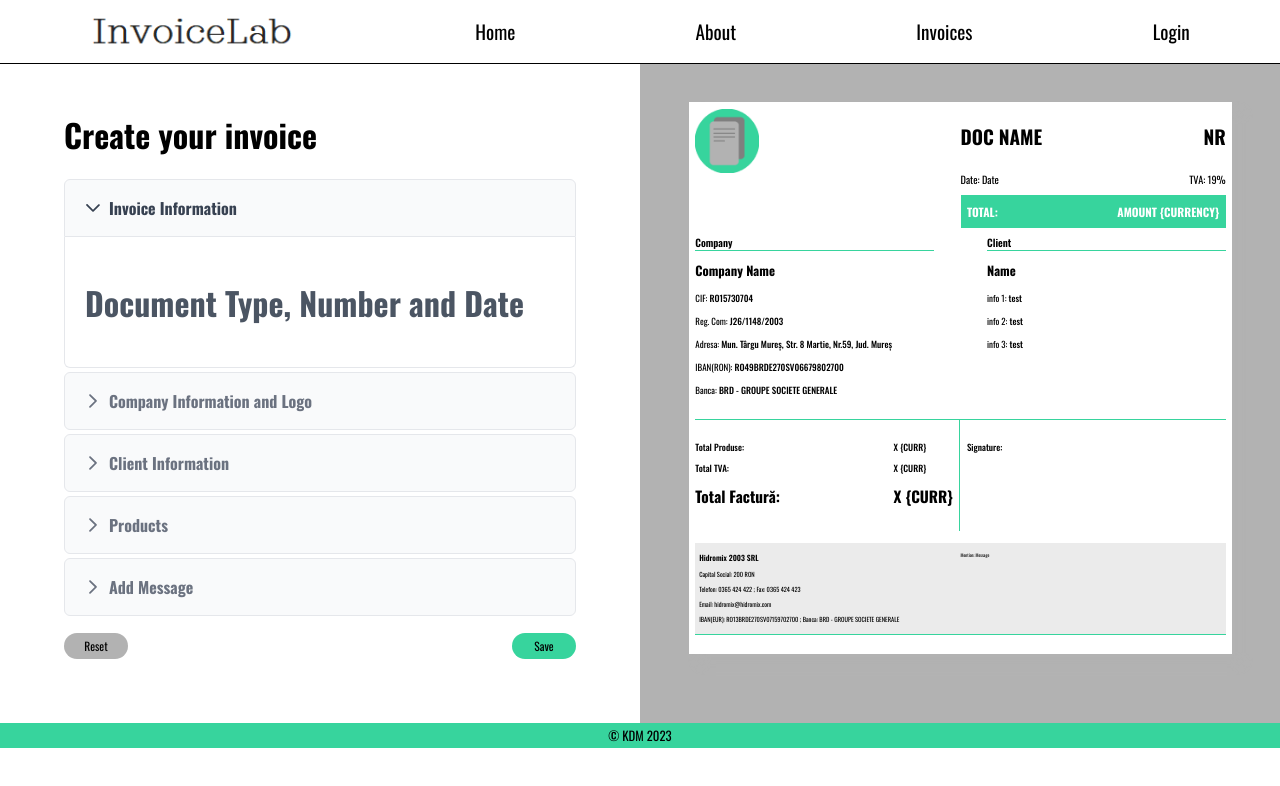
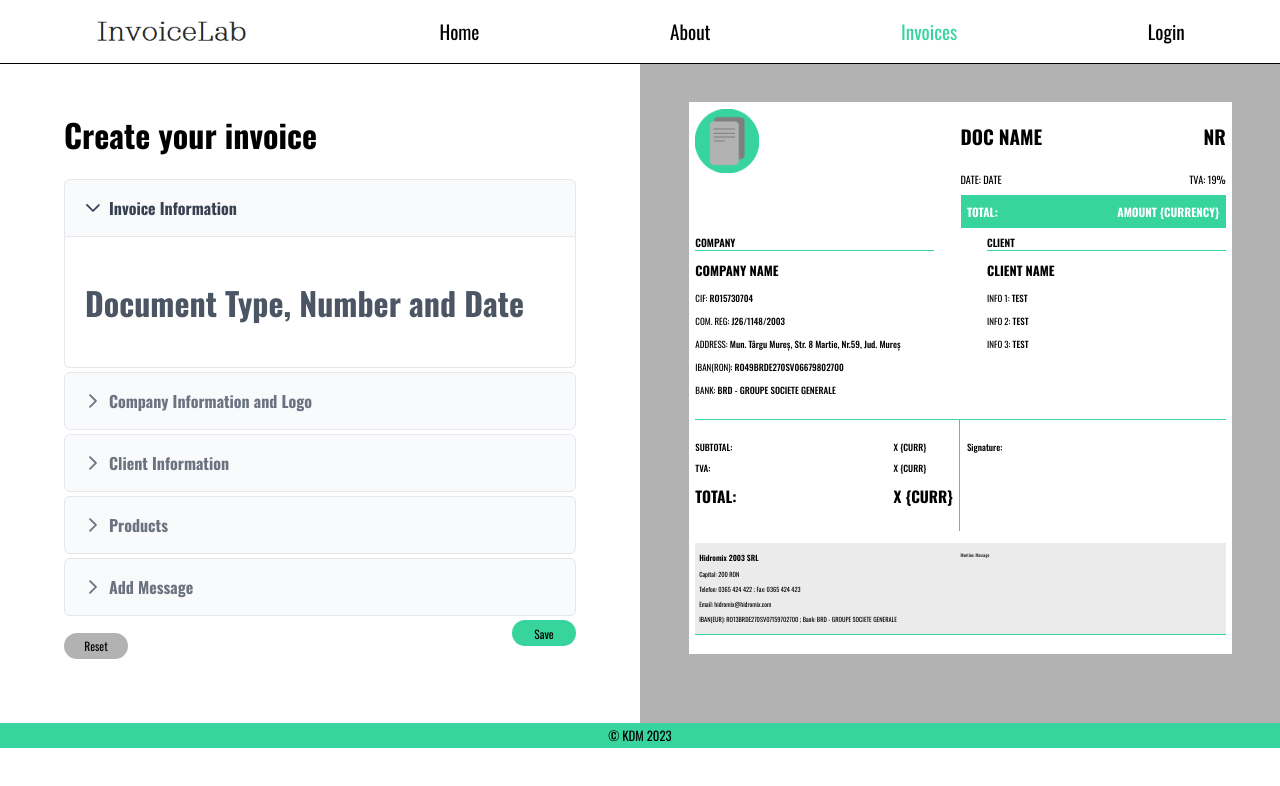
Before and after one commit to Muvesgit/InvoiceLab, a Vue app in the folder client/: page /#/Creator in a window 1280 px wide. Shown: the top 786 px of the page. Built offline with nearby package versions, Linux system fonts and the light colour scheme.

Commit message:
added colored header links, fixed big button

```diff
--- a/client/src/assets/style.css
+++ b/client/src/assets/style.css
@@ -36,7 +36,7 @@ body{
 }
 
 .navigation img{
-  width: 16vw;
+  width: 12vw;
   height: auto;
 }
 
@@ -50,6 +50,10 @@ body{
 .navigation a:hover{
   color: var(--teal);
   text-decoration: underline;
+}
+
+.navigation .selectedNavElement{
+  color: var(--teal);
 }
 
 /* footer */
@@ -181,13 +185,16 @@ body{
 }
 
 .centeredTextWall .primaryButton{
-  margin: 5vw auto 5vw auto;
   padding: 0;
   width: 20vw;
+  margin: 0;
 }
 
 .centeredTextWall a{
+  margin: 5vw auto 5vw auto;
   text-decoration: none;
+  width: 20vw;
+  display: flex;
 }
 
 .aboutPage .centeredTextWall{
@@ -402,6 +409,7 @@ body{
 .centeredButtonSection{
   display: flex;
   justify-content: center;
+  margin-top: 1vw;
 }
 
 .centeredButtonSection h2{
@@ -423,7 +431,6 @@ body{
   background-color: var(--teal);
   width: 10vw;
   height: 5vw;
-  margin-top: 1vw;
   border-radius: 30px;
   display: flex;
   justify-content: center;
@@ -455,6 +462,14 @@ body{
 .smallPrimaryButton h1{
   font-size: .9vw;
   font-weight: 400;
+}
+
+.focusedPrimaryButton{
+  background-color: black;
+}
+
+.focusedPrimaryButton h1{
+  color: white;
 }
 
 
--- a/client/src/views/auth/Auth.vue
+++ b/client/src/views/auth/Auth.vue
@@ -1,5 +1,6 @@
 <template>
-  <MessageWindow v-if="messageBoardContent" v-model:message="messageBoardContent"/>
+<div>
+  <MessageWindow v-if="messageBoardContent" :message="messageBoardContent"/>
 
   <div v-if="!eventBox" class="centeredBoxWall">
     <div class="authBox">
@@ -57,6 +58,7 @@
 
     </div>
   </div>
+</div>
 </template>
 
 <script>
@@ -93,9 +95,6 @@ export default{
 
   },
   methods:{
-    logger(){
-      console.log("hit");
-    },
     async validatedLogin(){
       let validRegex = /^[a-zA-Z0-9.!#$%&'*+/=?^_`{|}~-]+@[a-zA-Z0-9-]+(?:\.[a-zA-Z0-9-]+)*$/;
 
@@ -124,9 +123,7 @@ export default{
         })
         .then((response) => response.json())
         .then((res) => {
-          console.log(res, res.status);
           if(res.status == 201){
-            console.log(res.user);
             localStorage.setItem("loggedUser", JSON.stringify(res.user));
             window.location.reload();
           }
@@ -175,7 +172,6 @@ export default{
         })
         .then((response) => response.json())
         .then((res) => {
-          console.log(res, res.status);
           this.openMessageBoard(res.message);
         })
       }
--- a/client/src/views/pages/Creator.vue
+++ b/client/src/views/pages/Creator.vue
@@ -1,5 +1,6 @@
 <template>
-	<MessageWindow v-if="messageBoardContent" v-model:message="messageBoardContent"/>
+<div>
+	<MessageWindow v-if="messageBoardContent" :message="messageBoardContent"/>
 
 	<div class="creatorTab">
 		<div class="optionSection">
@@ -23,7 +24,7 @@
 			</Accordion>
 
 			<div class="actionButtons">
-				<div class="smallSecondaryButton" @click="() => { window.location.reload(); }">
+				<div class="smallSecondaryButton" @click="reloadPage()">
 					<h1>Reset</h1>
 				</div>
 				<div class="smallPrimaryButton" @click="downloadProcess">
@@ -47,7 +48,7 @@
 							</div>
 
 							<div>
-								<h2>Date: Date</h2>
+								<h2>DATE: DATE</h2>
 								<h2>TVA: 19%</h2>
 							</div>
 
@@ -60,21 +61,21 @@
 
 					<div class="invDivider">
 						<div class="companyInfo">
-							<h1>Company</h1>
-							<h2>Company Name</h2>
+							<h1>COMPANY</h1>
+							<h2>COMPANY NAME</h2>
 							<h3><span>CIF:</span>  RO15730704</h3>
-							<h3><span>Reg. Com:</span>  J26/1148/2003</h3>
-							<h3><span>Adresa:</span>  Mun. Târgu Mureș, Str. 8 Martie, Nr.59, Jud. Mureș</h3>
+							<h3><span>COM. REG:</span>  J26/1148/2003</h3>
+							<h3><span>ADDRESS:</span>  Mun. Târgu Mureș, Str. 8 Martie, Nr.59, Jud. Mureș</h3>
 							<h3><span>IBAN(RON):</span>  RO49BRDE270SV06679802700</h3>
-							<h3><span>Banca:</span>  BRD - GROUPE SOCIETE GENERALE</h3>
+							<h3><span>BANK:</span>  BRD - GROUPE SOCIETE GENERALE</h3>
 						</div>
 
 						<div class="companyInfo">
-							<h1>Client</h1>
-							<h2>Name</h2>
-							<h3><span>info 1:</span>  test</h3>
-							<h3><span>info 2:</span>  test</h3>
-							<h3><span>info 3:</span>  test</h3>
+							<h1>CLIENT</h1>
+							<h2>CLIENT NAME</h2>
+							<h3><span>INFO 1:</span>  TEST</h3>
+							<h3><span>INFO 2:</span>  TEST</h3>
+							<h3><span>INFO 3:</span>  TEST</h3>
 						</div>
 					</div>
 
@@ -93,9 +94,9 @@
 						<div class="invDivider2">
 							<div class="totalRows">
 								<div>
-									<h2>Total Produse:</h2>
-									<h2>Total TVA:</h2>
-									<h1>Total Factură:</h1>
+									<h2>SUBTOTAL:</h2>
+									<h2>TVA:</h2>
+									<h1>TOTAL:</h1>
 								</div>
 								<div>
 									<h2>X {CURR}</h2>
@@ -113,10 +114,10 @@
 						<div class="invFooterBox">
 							<div class="smallDetails">
 								<h1>Hidromix 2003 SRL</h1>
-								<h2>Capital Social: 200 RON</h2>
+								<h2>Capital: 200 RON</h2>
 								<h2>Telefon: 0365 424 422 ; Fax: 0365 424 423</h2>
 								<h2>Email: hidromix@hidromix.com</h2>
-								<h2>IBAN(EUR): RO13BRDE270SV07159702700 ; Banca: BRD - GROUPE SOCIETE GENERALE</h2>
+								<h2>IBAN(EUR): RO13BRDE270SV07159702700 ; Bank: BRD - GROUPE SOCIETE GENERALE</h2>
 							</div>
 							<div class="mentionBox">
 								<h3 style="white-space: pre-line;">Mention: Message</h3>
@@ -128,6 +129,8 @@
 			</div>
 		</div>
 	</div>
+
+</div>
 </template>
 
 <script>
@@ -149,7 +152,6 @@ export default{
 	},
 	setup(){
 		const loggedUser = JSON.parse(localStorage.getItem("loggedUser"));
-		console.log(loggedUser);
 
 		return{
 			loggedUser
@@ -186,6 +188,9 @@ export default{
 				doc.save(docName);
 			});
     },
+    reloadPage(){
+      location.reload();
+    }
 	}
 }
 </script>
--- a/client/src/views/pages/Profile.vue
+++ b/client/src/views/pages/Profile.vue
@@ -1,5 +1,6 @@
 <template>
-	<MessageWindow v-if="messageBoardContent" v-model:message="messageBoardContent"/>
+<div>
+	<MessageWindow v-if="messageBoardContent" :message="messageBoardContent"/>
 
 	<div v-if="loggedUser">
 		<div class="profileTopSection">
@@ -30,16 +31,16 @@
 
 		<div class="profileBottomSection">
 			<div class="headerSection">
-				<div class="smallPrimaryButton" @click="() => {bottomSectionController = 0}">
+				<div class="smallPrimaryButton" @click="() => {bottomSectionController = 0}" v-bind:class="{focusedPrimaryButton : bottomSectionController == 0}">
 					<h1>Clients</h1>
 				</div>
-				<div class="smallPrimaryButton" @click="() => {bottomSectionController = 1}">
+				<div class="smallPrimaryButton" @click="() => {bottomSectionController = 1}" v-bind:class="{focusedPrimaryButton : bottomSectionController == 1}">
 					<h1>Products</h1>
 				</div>
-				<div class="smallPrimaryButton" @click="() => {bottomSectionController = 2}">
+				<div class="smallPrimaryButton" @click="() => {bottomSectionController = 2}" v-bind:class="{focusedPrimaryButton : bottomSectionController == 2}">
 					<h1>Statistics</h1>
 				</div>
-				<div class="smallPrimaryButton" @click="() => {bottomSectionController = 3}">
+				<div class="smallPrimaryButton" @click="() => {bottomSectionController = 3}" v-bind:class="{focusedPrimaryButton : bottomSectionController == 3}">
 					<h1>Archives</h1>
 				</div>
 			</div>
@@ -82,6 +83,7 @@
 	</div>
 
 	<UserAuth v-else />
+</div>
 </template>
 
 <script>
@@ -96,7 +98,6 @@ export default{
 	},
 	setup(){
 		const loggedUser = JSON.parse(localStorage.getItem("loggedUser"));
-		console.log(loggedUser);
 
 		return{
 			loggedUser
--- a/client/src/views/support/ILHeader.vue
+++ b/client/src/views/support/ILHeader.vue
@@ -1,11 +1,11 @@
 <template>
   <nav class="navigation">
     <img src="../../assets/img/writtenLogo.png">
-    <router-link to="/">Home</router-link>
-    <router-link to="/About">About</router-link>
-    <router-link to="/Creator">Invoices</router-link>
-    <router-link v-if="loggedUser" to="/Profile">Profile</router-link>
-    <router-link v-else to="/Profile">Login</router-link>
+    <router-link v-bind:class="{selectedNavElement : router.currentRoute.value.name == 'HomePage'}"   to="/">Home</router-link>
+    <router-link v-bind:class="{selectedNavElement : router.currentRoute.value.name == 'AboutPage'}"  to="/About">About</router-link>
+    <router-link v-bind:class="{selectedNavElement : router.currentRoute.value.name == 'Creator'}"    to="/Creator">Invoices</router-link>
+    <router-link v-bind:class="{selectedNavElement : router.currentRoute.value.name == 'Profile'}"    v-if="loggedUser" to="/Profile">Profile</router-link>
+    <router-link v-bind:class="{selectedNavElement : router.currentRoute.value.name == 'Profile'}"    v-else to="/Profile">Login</router-link>
 
     <div v-if="loggedUser" class="smallPrimaryButton" @click="logOut()">
       <h1>LOG OUT</h1>
@@ -13,20 +13,23 @@
   </nav>
 </template>
 <script>
+import router from "../../router"
+
 export default{
   name: "ILHeader",
   setup(){
     const loggedUser = JSON.parse(localStorage.getItem("loggedUser"));
 
     return{
-      loggedUser
+      loggedUser,
+      router
     }
   },
   methods:{
     logOut(){
       localStorage.removeItem("loggedUser");
       window.location.reload();
-    }
+    },
   }
 }
 </script>
--- a/client/src/views/support/MessageWindow.vue
+++ b/client/src/views/support/MessageWindow.vue
@@ -1,4 +1,5 @@
 <template>
+<div>
 
 	<Transition name="message-slide">
 		<div v-if="show" class="messageBoard">
@@ -14,6 +15,8 @@
 	<Transition name="timer-slide">
 		<div v-if="show" class="messageBoardTimer"></div>
 	</Transition>
+
+</div>
 </template>
 <script>
 export default{
```
Also changed, not shown: 1 other file (tests, documents, lock files or other folders).
